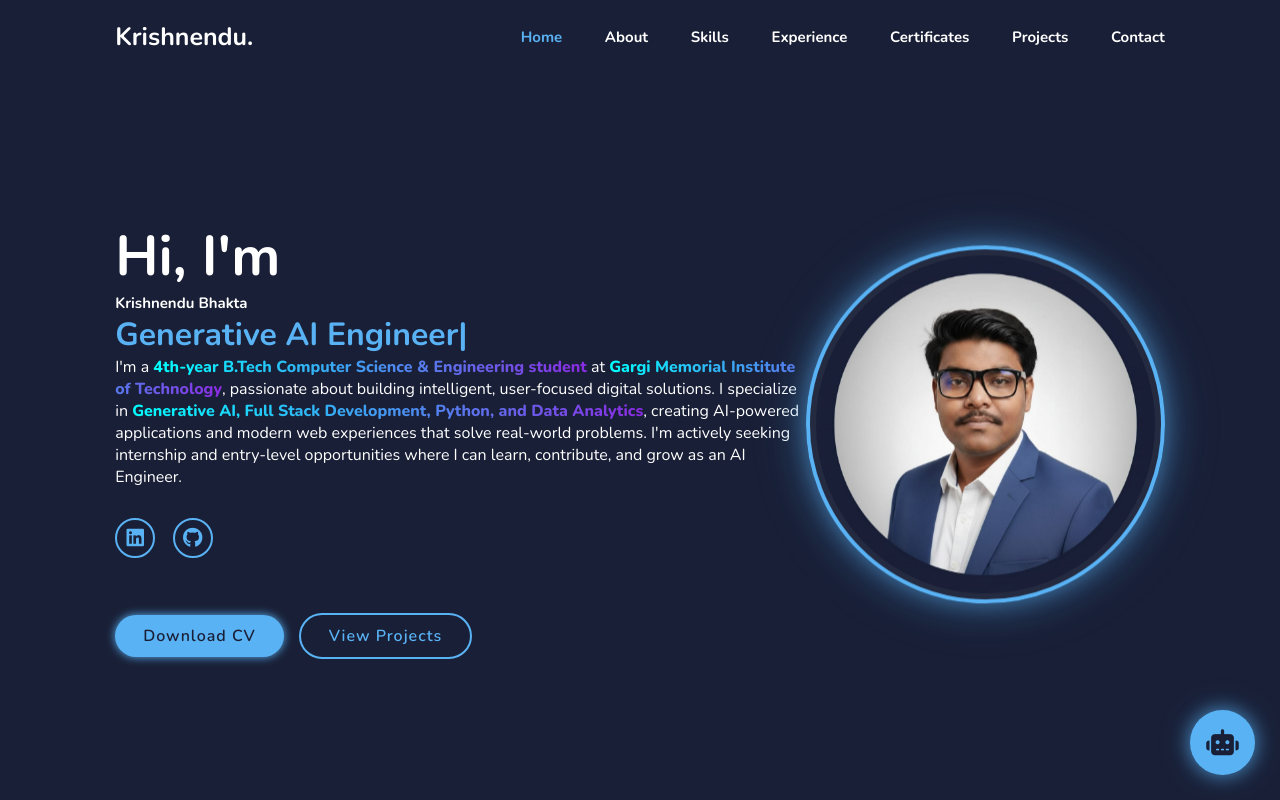
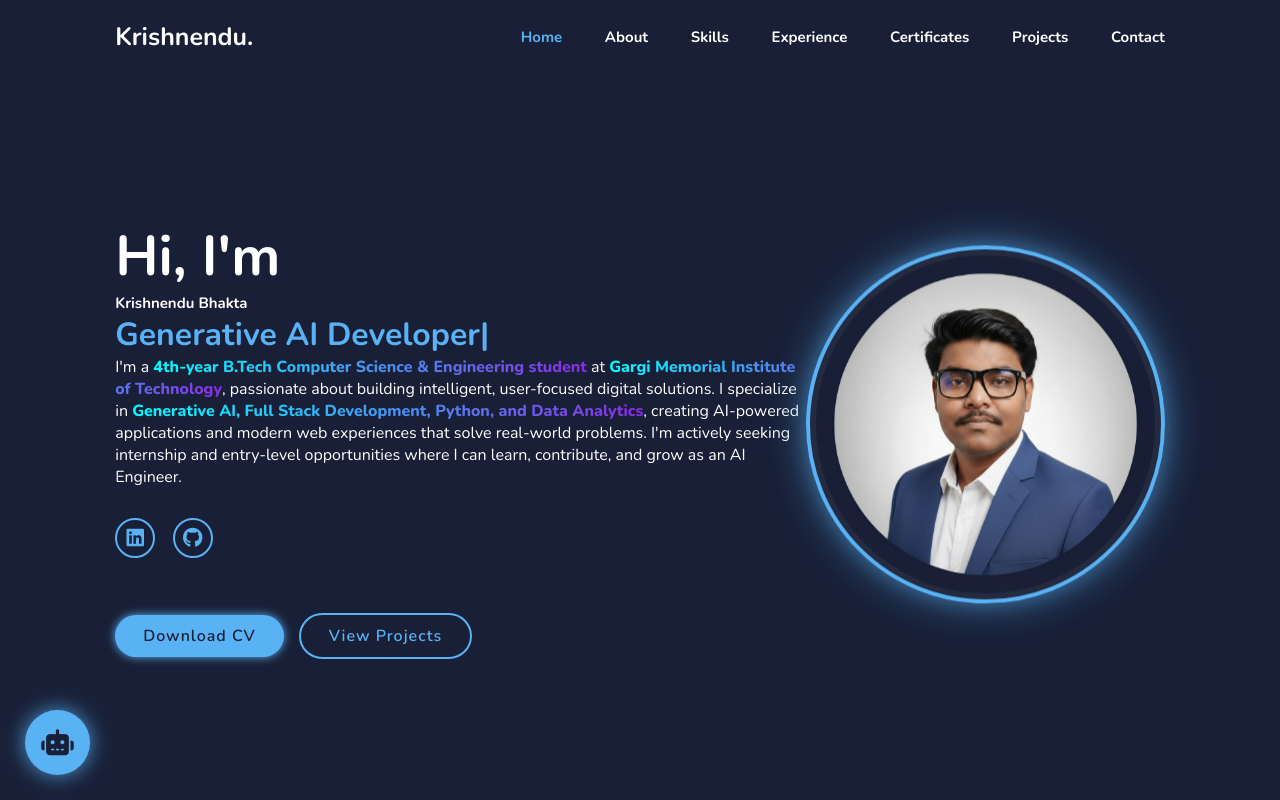
Before and after one commit to krishnendubhaktacse-kb/krishnendubhaktacse-kb.github.io, a plain HTML site: page index.html in a window 1280 px wide. Shown: the top 800 px of the page. Drawn offline with nearby package versions, Linux system fonts and the light colour scheme.

Commit message:
Refresh AI

```diff
--- a/main.js
+++ b/main.js
@@ -166,11 +166,11 @@ if (
 
         strings: [
             "AI Engineer",
-            "Generative AI Engineer",
+            "Generative AI Developer",
             "Python Developer",
             "Full Stack Developer",
-            "Machine Learning Enthusiast",
-            "Computer Vision Enthusiast"
+            "Data Analyst",
+            "Computer Vision Developer"
         ],
 
         typeSpeed: 70,
--- a/styles.css
+++ b/styles.css
@@ -1270,7 +1270,7 @@ span{
 
 .ai-assistant-button{
     position: fixed;
-    right: 2.5rem;
+    left: 2.5rem;
     bottom: 2.5rem;
 
     width: 6.5rem;
@@ -1346,7 +1346,7 @@ span{
 @media (max-width: 480px){
 
     .ai-assistant-button{
-        right: 1.5rem;
+        left: 1.5rem;
         bottom: 1.5rem;
 
         width: 5.8rem;
```
